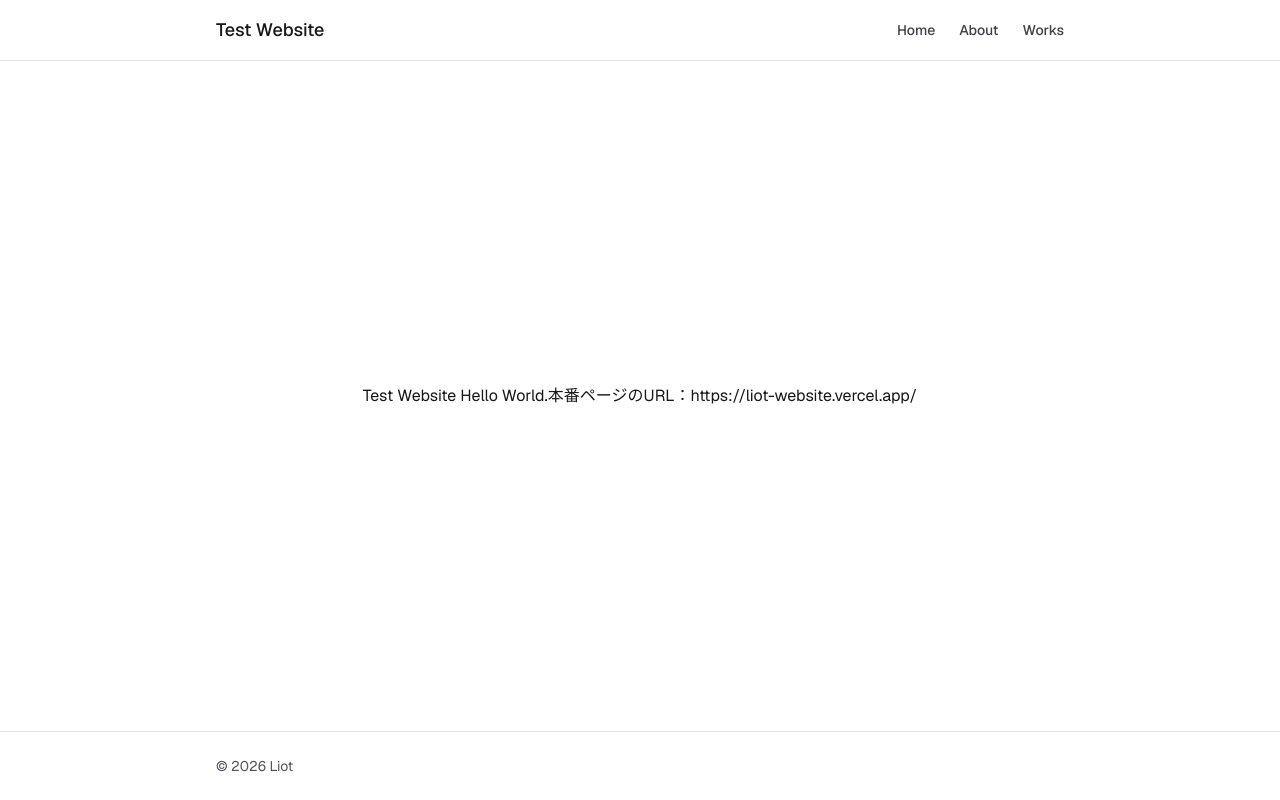
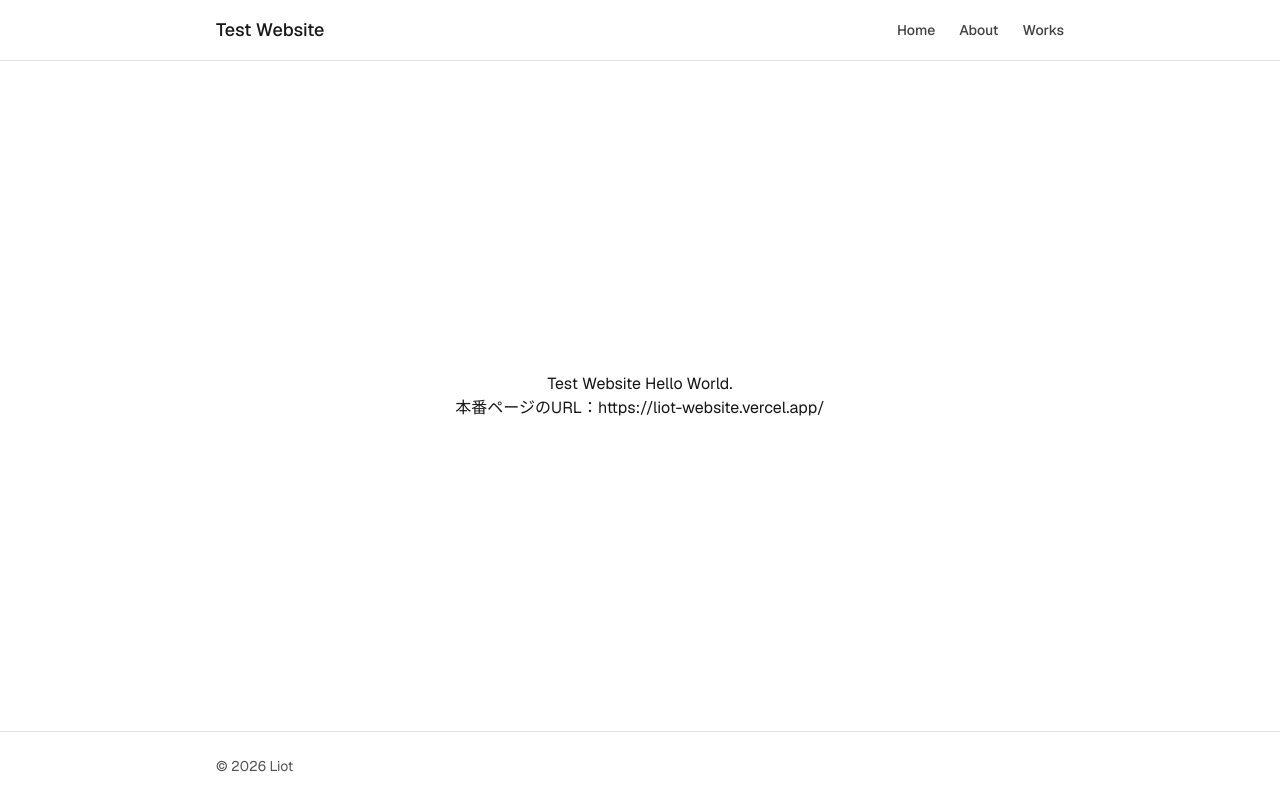
Before and after one commit to kams3261/liot-website, a Next.js app: page / in a window 1280 px wide. Built offline with nearby package versions, Linux system fonts and the light colour scheme.

Commit message:
テキストの修正

```diff
--- a/src/app/page.tsx
+++ b/src/app/page.tsx
@@ -1,8 +1,8 @@
 export default function Home() {
   return (
     <div className="mx-auto flex w-full flex-1 items-center justify-center px-4 py-10 text-center sm:px-6 sm:py-16">
-      <p>Test Website Hello World.</p>
-      <p>本番ページのURL：https://liot-website.vercel.app/</p>
+      <p>Test Website Hello World.<br />
+        本番ページのURL：https://liot-website.vercel.app/</p>
     </div>
   );
 }
```
